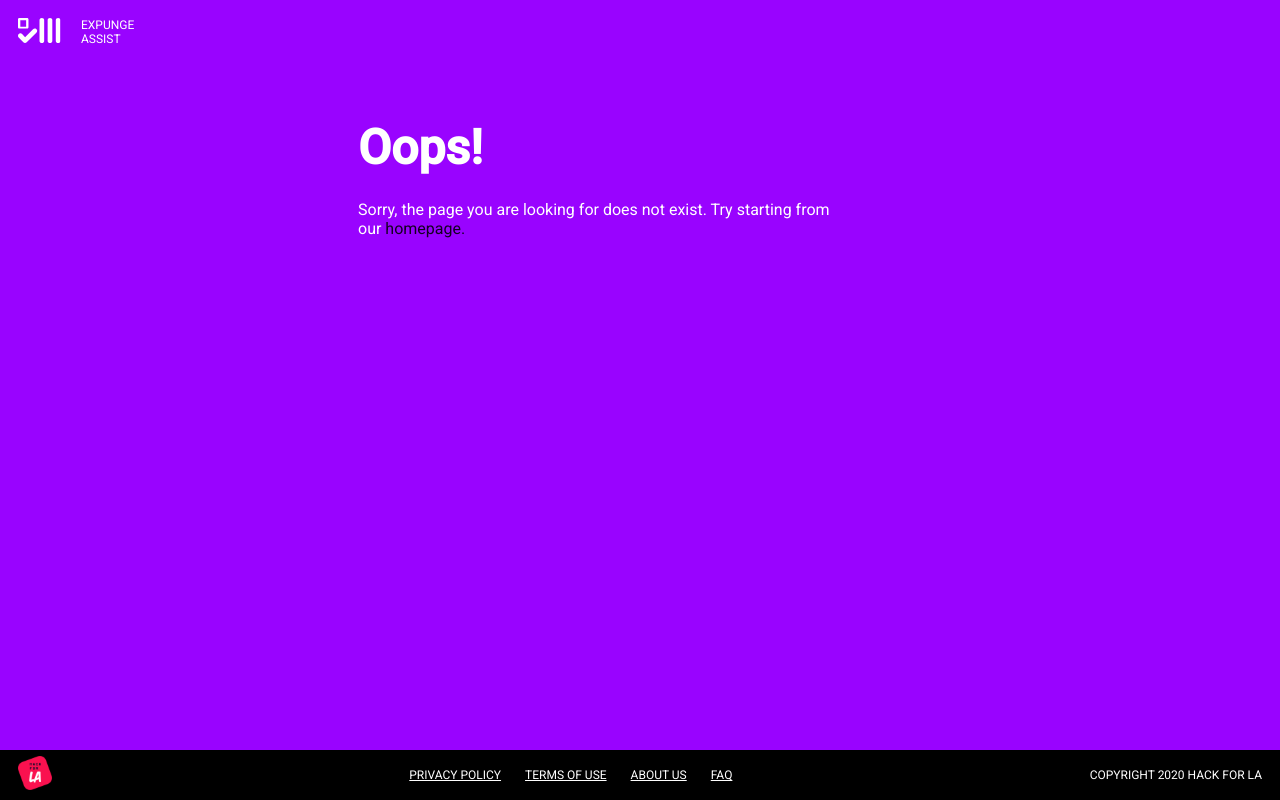
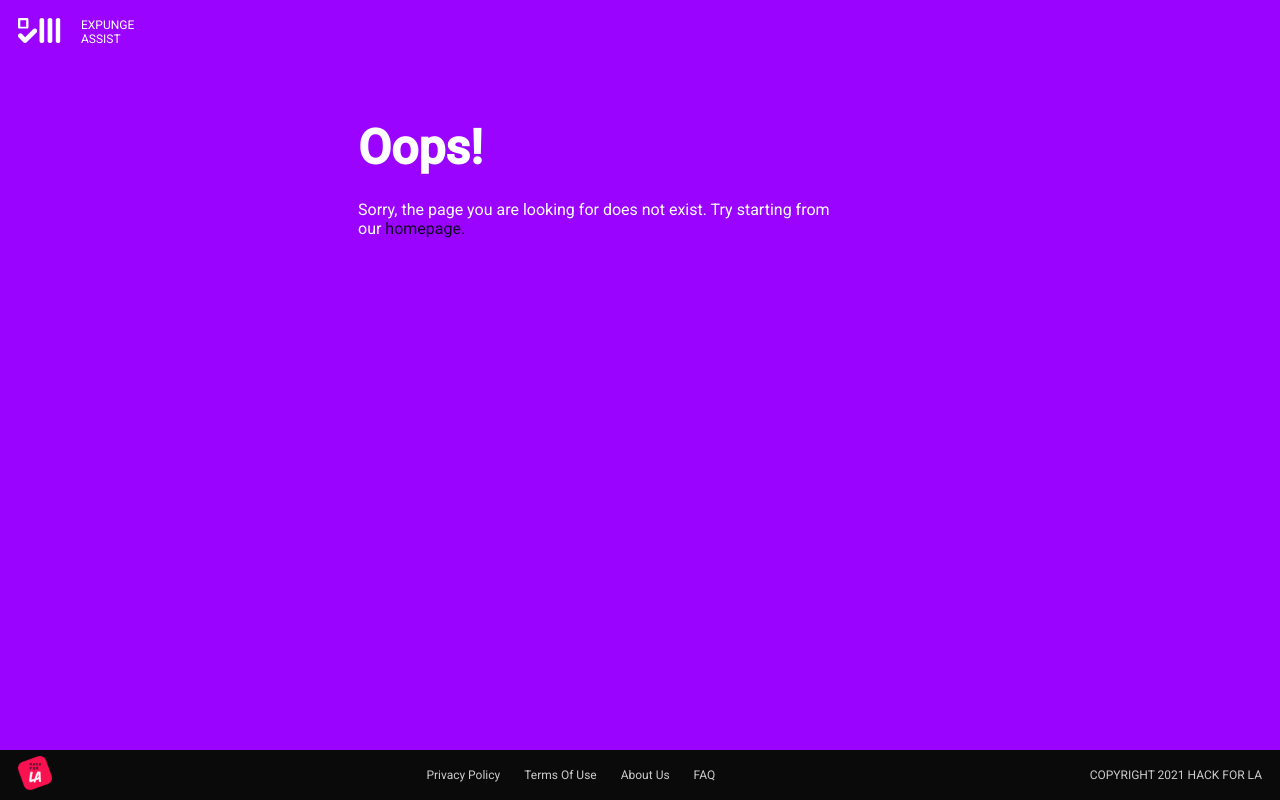
Before and after one commit to hackforla/expunge-assist, a React (Create React App) app in the folder products/statement-generator/: page /404 in a window 1280 px wide. Built offline with nearby package versions, Linux system fonts and the light colour scheme.

Commit message:
restyle navbar completely

```diff
--- a/products/statement-generator/src/components/Navbar.tsx
+++ b/products/statement-generator/src/components/Navbar.tsx
@@ -5,18 +5,15 @@ import hackForLALogo from 'assets/hackForLALogo.svg';
 
 const useStyles = makeStyles((theme: Theme) =>
   createStyles({
-    root: {
+    footerContainer: {
       width: '100%',
-      color: 'white',
+      color: '#cbcbcb',
       display: 'flex',
       justifyContent: 'space-between',
       alignItems: 'center',
+      background: '#0a0a0a',
       flexShrink: 0,
       padding: '6px 18px',
-      background: theme.palette.primary.main,
-      [theme.breakpoints.up('md')]: {
-        background: 'black',
-      },
     },
     leftWrapper: {
       [theme.breakpoints.down('sm')]: {
@@ -37,10 +34,12 @@ const useStyles = makeStyles((theme: Theme) =>
     },
     linkBtn: {
       padding: '6px',
-      color: 'white',
+      color: '#cbcbcb',
       fontSize: '12px',
-      textTransform: 'uppercase',
       margin: '0 6px',
+      [theme.breakpoints.down('sm')]: {
+        textAlign: 'center',
+      },
     },
   })
 );
@@ -50,7 +49,7 @@ function NavbarLink(props: any) {
   const { url, children } = props;
 
   return (
-    <Link className={classes.linkBtn} href={`/${url}`} underline="always">
+    <Link className={classes.linkBtn} href={`/${url}`}>
       {children}
     </Link>
   );
@@ -60,7 +59,7 @@ const Navbar: React.FC = () => {
   const classes = useStyles();
 
   return (
-    <div className={classes.root}>
+    <div className={classes.footerContainer}>
       <div className={classes.leftWrapper}>
         <img src={hackForLALogo} alt="Hack for LA Logo" />
       </div>
@@ -72,7 +71,7 @@ const Navbar: React.FC = () => {
         <NavbarLink url="FAQ">FAQ</NavbarLink>
       </div>
 
-      <span className={classes.endWrapper}>COPYRIGHT 2020 HACK FOR LA</span>
+      <span className={classes.endWrapper}>COPYRIGHT 2021 HACK FOR LA</span>
     </div>
   );
 };
```
